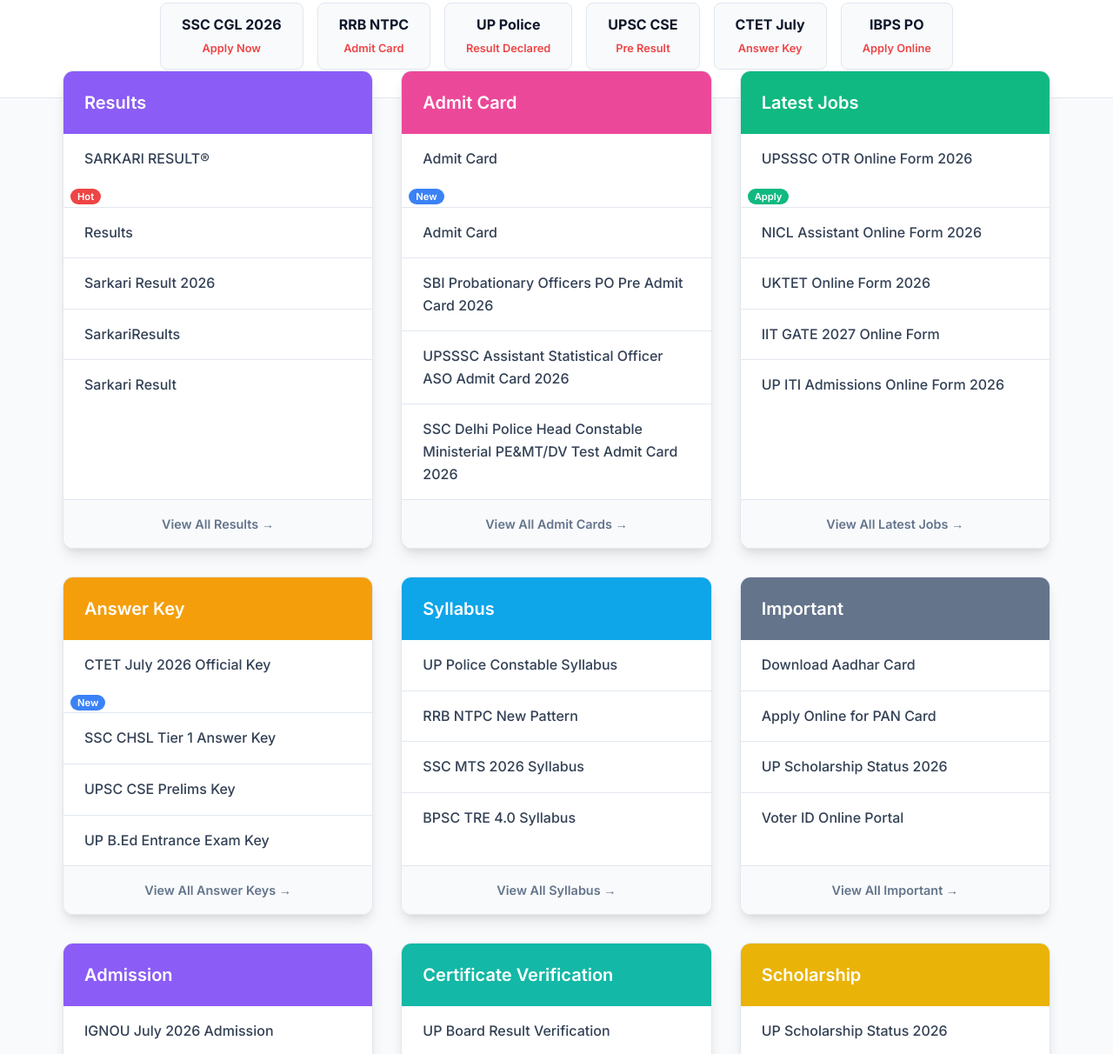
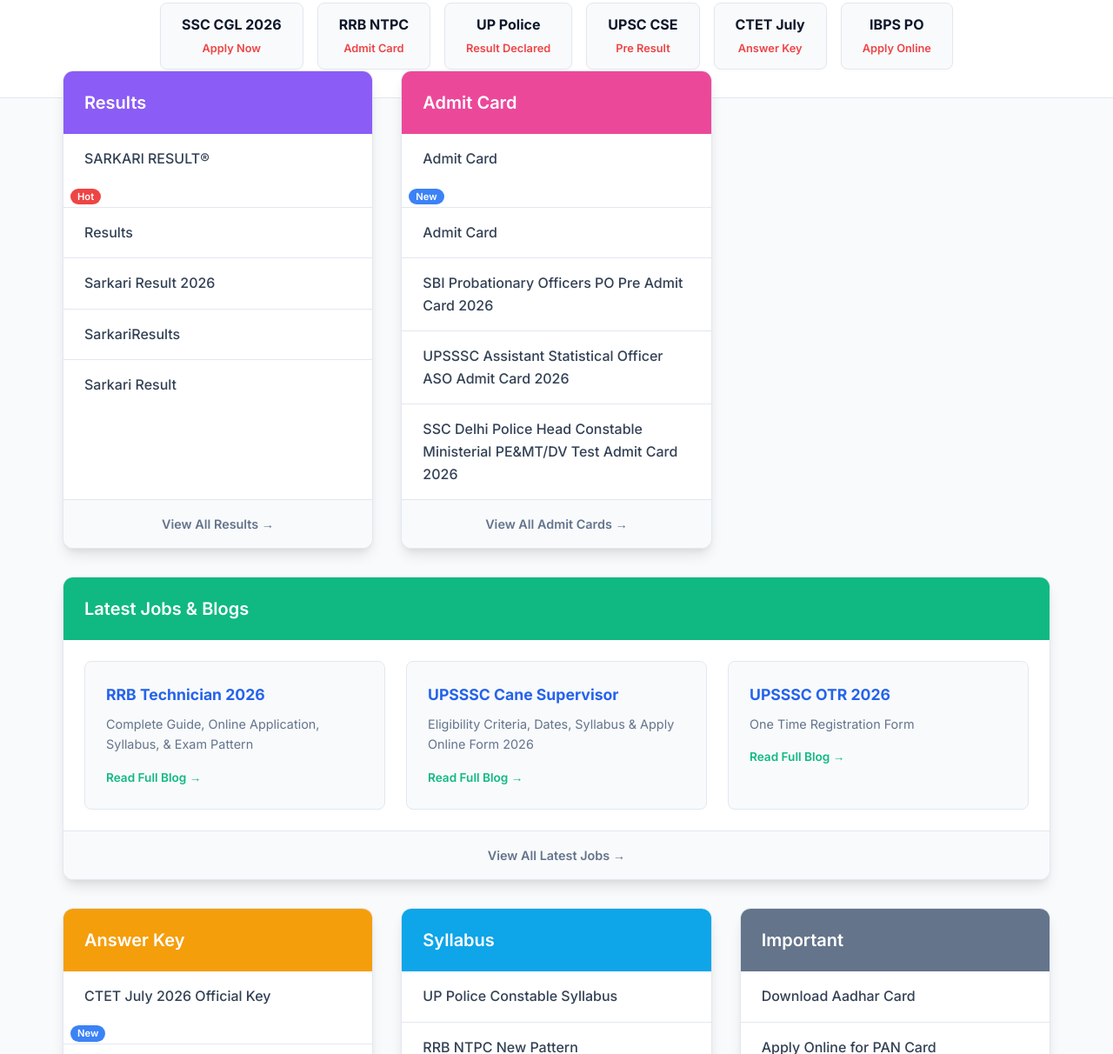
Before and after one commit to sakshya1420-star/sarkarijobs-blog, a website: page index.html in a window 1280 px wide. Shown: the part 478-1690 px from the top of the page at 87% size. Drawn offline with Linux system fonts and the light colour scheme.

Commit message:
Updated Latest Jobs section to display blogs in a grid layout

```diff
--- a/index.html
+++ b/index.html
@@ -77,13 +77,30 @@
         </section>
 
         <!-- Latest Jobs Column -->
-        <section class="card-column">
+        <section class="card-column" style="grid-column: 1 / -1;">
             <div class="card-header jobs-header">
-                <h2>Latest Jobs</h2>
+                <h2>Latest Jobs & Blogs</h2>
             </div>
-            <ul class="job-list"><li><a href="/jobs/upsssc-otr-online-form-2026.html">UPSSSC OTR Online Form 2026</a> <span class="badge green">Apply</span></li><li><a href="/jobs/nicl-assistant-july26.html">NICL Assistant Online Form 2026</a></li><li><a href="/jobs/uttarakhand-utet-2026.html">UKTET Online Form 2026</a></li><li><a href="/jobs/gate-2027.html">IIT GATE 2027 Online Form</a></li><li><a href="/jobs/upiti-admission-july2026.html">UP ITI Admissions Online Form 2026</a></li></ul>
+            <div class="blog-grid" style="display: grid; grid-template-columns: repeat(auto-fit, minmax(280px, 1fr)); gap: 1.5rem; padding: 1.5rem;">
+                <a href="/jobs/rrb-technician-2026.html" class="blog-card" style="display: block; border: 1px solid #e2e8f0; border-radius: 8px; padding: 1.5rem; text-decoration: none; color: #334155; transition: transform 0.2s, box-shadow 0.2s; background: #f8fafc;">
+                    <h3 style="color: #2563eb; margin-bottom: 0.5rem; font-size: 1.1rem;">RRB Technician 2026</h3>
+                    <p style="font-size: 0.9rem; color: #64748b;">Complete Guide, Online Application, Syllabus, & Exam Pattern</p>
+                    <span style="display: inline-block; margin-top: 1rem; color: #10b981; font-weight: 600; font-size: 0.85rem;">Read Full Blog →</span>
+                </a>
+                <a href="/jobs/upsssc-cane-supervisor-2026.html" class="blog-card" style="display: block; border: 1px solid #e2e8f0; border-radius: 8px; padding: 1.5rem; text-decoration: none; color: #334155; transition: transform 0.2s, box-shadow 0.2s; background: #f8fafc;">
+                    <h3 style="color: #2563eb; margin-bottom: 0.5rem; font-size: 1.1rem;">UPSSSC Cane Supervisor</h3>
+                    <p style="font-size: 0.9rem; color: #64748b;">Eligibility Criteria, Dates, Syllabus & Apply Online Form 2026</p>
+                    <span style="display: inline-block; margin-top: 1rem; color: #10b981; font-weight: 600; font-size: 0.85rem;">Read Full Blog →</span>
+                </a>
+                <a href="/jobs/upsssc-otr-online-form-2026.html" class="blog-card" style="display: block; border: 1px solid #e2e8f0; border-radius: 8px; padding: 1.5rem; text-decoration: none; color: #334155; transition: transform 0.2s, box-shadow 0.2s; background: #f8fafc;">
+                    <h3 style="color: #2563eb; margin-bottom: 0.5rem; font-size: 1.1rem;">UPSSSC OTR 2026</h3>
+                    <p style="font-size: 0.9rem; color: #64748b;">One Time Registration Form</p>
+                    <span style="display: inline-block; margin-top: 1rem; color: #10b981; font-weight: 600; font-size: 0.85rem;">Read Full Blog →</span>
+                </a>
+            </div>
             <a href="#" class="view-all">View All Latest Jobs →</a>
-    </section></main>
+        </section>
+    </main>
 
     <!-- Additional Categories Section -->
     <section class="main-container additional-categories">
```
